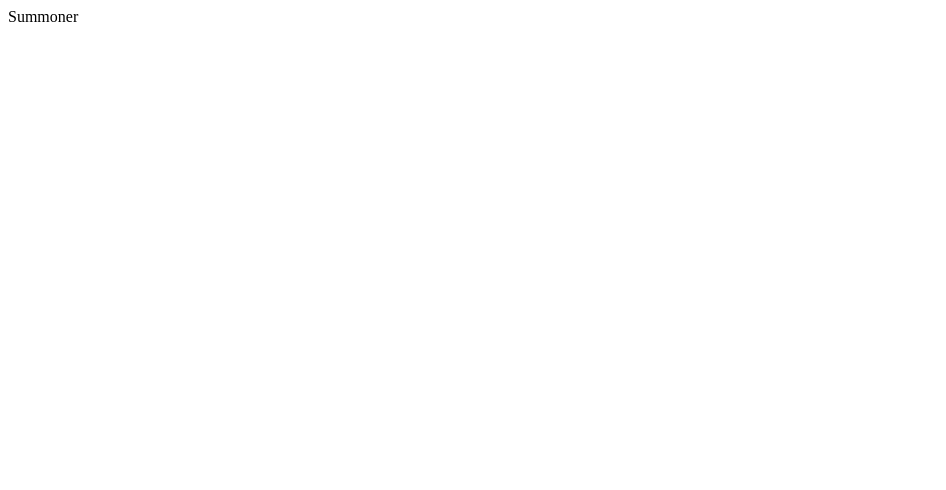
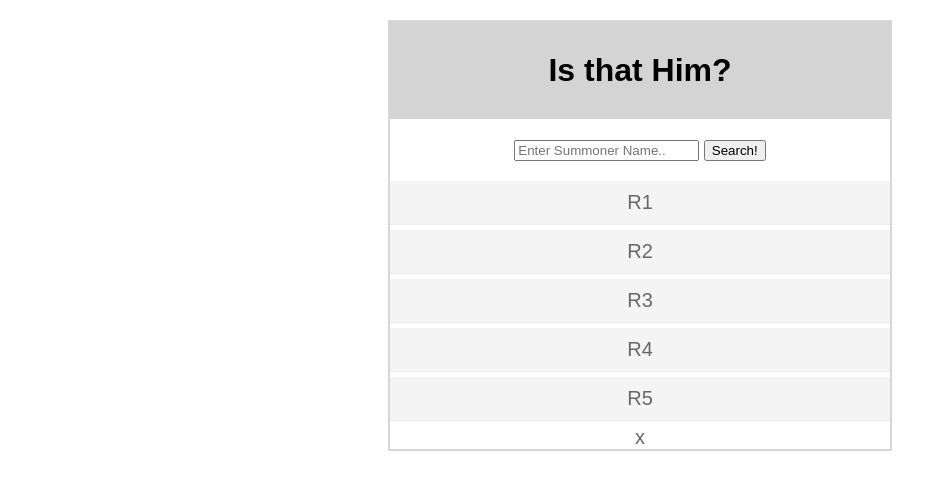
Before and after one commit to punjordi/congenial-guacamole, a plain HTML site: page index.html in a window 1280 px wide. Shown: the whole page, without its empty margins (0-946 px from the left). Drawn offline with nearby package versions, Linux system fonts and the light colour scheme.

Commit message:
Set up Summoner Search CSS layout

```diff
--- a/index.html
+++ b/index.html
@@ -4,10 +4,28 @@
 <head>
     <meta charset="UTF-8">
     <title>LeagueOfCancer</title>
+    <link rel="stylesheet" href = "style.css">
 </head>
 <body>
-    <div class="main"
-         <h1>Summoner </h1>
+    <div class="main">
+        <h1>Is that Him?</h1>
+        <div class ="addSummoner">
+
+            <input placeholder="Enter Summoner Name.." class="addText" >
+            <button>Search!</button>
+
+        </div>
+        <ul>
+            <li>R1</li>
+            <li>R2</li>
+            <li>R3</li>
+            <li>R4</li>
+            <li>R5</li>
+            <span>x</span>
+        </ul>
+
+    </div>
+
 
 </body>
 </html>
--- a/style.css
+++ b/style.css
@@ -0,0 +1,39 @@
+.main{
+    width: 500px;
+    text-align: center;
+    margin: 0 auto;
+    border: 2px solid #d7d7d7;
+    margin-top: 20px;
+    font-family: sans-serif;
+
+}
+
+h1{
+    text-align: center;
+    background-color: #d4d4d4;
+    padding: 30px 0;
+    margin-top: 0;
+}
+
+ul{
+    list-style: none;
+    font-size: 20px;
+    color: #686868;
+    margin-left: -40px;
+    margin-bottom: 0;
+
+}
+
+li{
+    border-bottom: 1px solid #ededed;
+    background-color: #f4f4f4;
+    padding:10px 0;
+    margin-bottom: 5px;
+}
+
+li span{
+    cursor: pointer;
+    position: relative;
+    float: right;
+    margin-right: 10px;
+}
```
